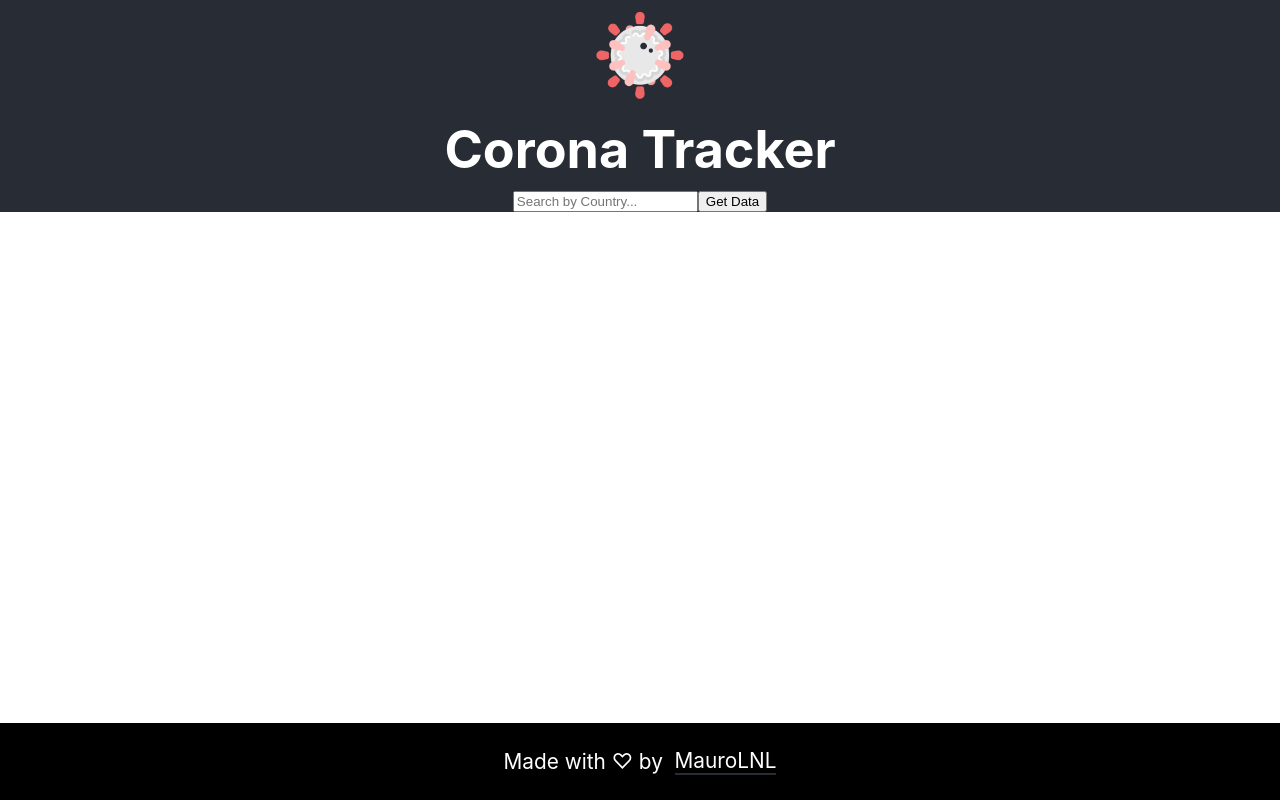
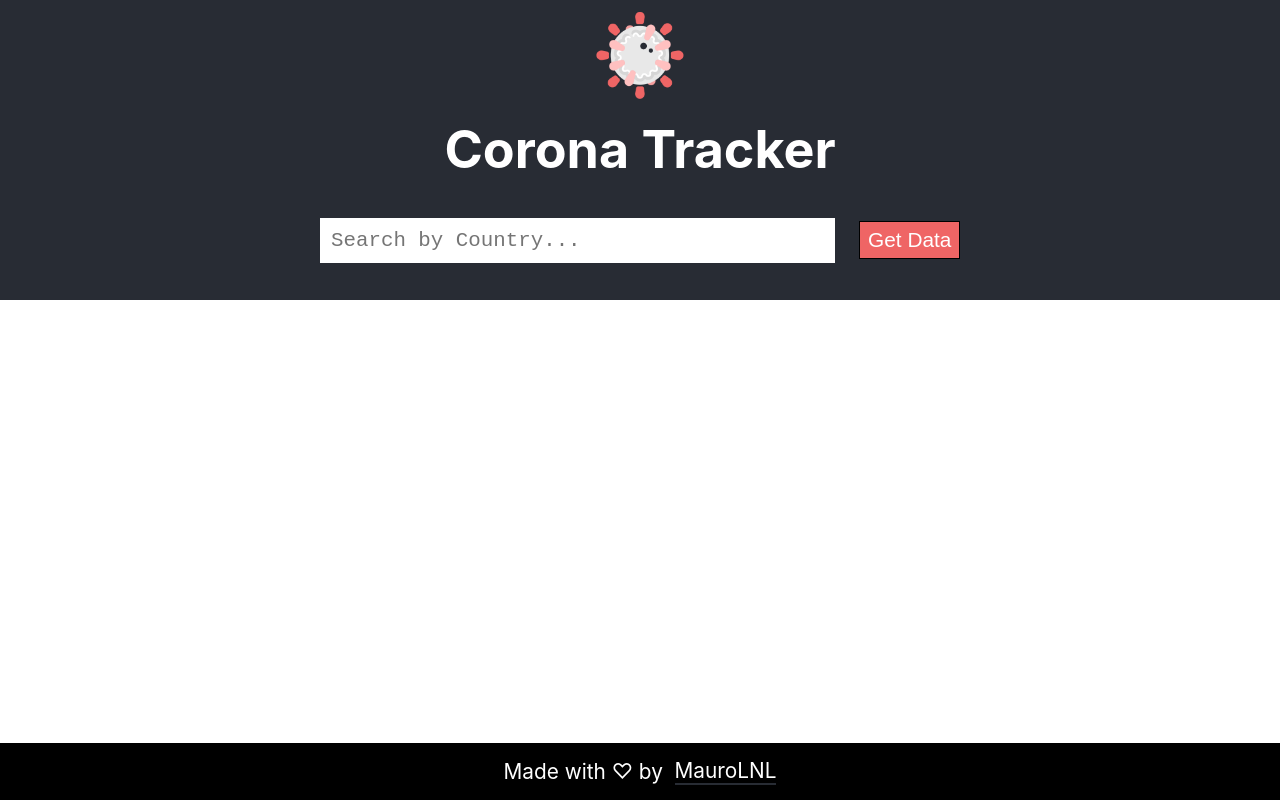
Before and after one commit to maurolnl/corona-tracker, a React (Vite) app: page / in a window 1280 px wide. Built offline with nearby package versions, Linux system fonts and the light colour scheme; no server answers.

Commit message:
Add styles and colors to Footer and Header

```diff
--- a/src/components/Footer/index.css
+++ b/src/components/Footer/index.css
@@ -13,6 +13,7 @@
   justify-content: center;
   color: var(--color-neutral-primary);
   font-size: 1.3rem;
+  margin: .7rem;
 }
 
 .footer-link {
--- a/src/components/Header/Header.jsx
+++ b/src/components/Header/Header.jsx
@@ -6,6 +6,7 @@ import SearchForm from "../SearchForm";
 const Header = ({ handleSubmit, handleChange, word }) => {
   return (
     <header className="App-header">
+      <div className="Header-Container">
         <div className="App-logo">
           <img className="App-img" src={AppLogo} alt="covid-logo"/>
         </div>
@@ -15,6 +16,7 @@ const Header = ({ handleSubmit, handleChange, word }) => {
           handleSubmit={handleSubmit}
           word={word}
         />
+      </div>
     </header>
   );
 };
--- a/src/components/Header/index.css
+++ b/src/components/Header/index.css
@@ -6,6 +6,13 @@
   justify-content: center;
   font-size: calc(10px + 2vmin);
   color: var(--color-neutral-primary)
+}
+
+.Header-Container {
+  width: 40rem;
+  max-width: 100%;
+  margin: 0 auto;
+  padding: 0 1.5rem;
 }
 
 .App-logo {
--- a/src/components/SearchForm/index.css
+++ b/src/components/SearchForm/index.css
@@ -0,0 +1,7 @@
+.Search-Form {
+  display: flex;
+  flex-direction: row;
+  flex-wrap: nowrap;
+  justify-content: space-between;
+  padding: 2.3rem 0;
+}
--- a/src/components/SearchForm/index.jsx
+++ b/src/components/SearchForm/index.jsx
@@ -1,8 +1,9 @@
 import React from 'react'
+import './index.css'
 
 const SearchForm = ({handleChange, handleSubmit, word}) => {
   return (
-      <form onSubmit={handleSubmit}>
+      <form onSubmit={handleSubmit} className="Search-Form">
         <input
           type="text"
           value={word}
--- a/src/index.css
+++ b/src/index.css
@@ -11,7 +11,7 @@ body {
 
 :root {
   --color-primary: #282c34;
-  --color-secondary: #282c34;
+  --color-secondary: #ef6565;
   --color-accent: #282c34;
   --color-neutral-primary: rgb(255, 255, 255);
   --color-neutral-secondary: black;
@@ -21,3 +21,26 @@ code {
   font-family: source-code-pro, Menlo, Monaco, Consolas, 'Courier New',
     monospace;
 }
+
+input {
+  font-family: monospace;
+  font-weight: 400;
+  display: block;
+  width: 100%;
+  padding: .5rem;
+  border: 3px solid var(--color-neutral-primary);
+  font-size: 1.3rem;
+}
+
+button {
+  background-color: var(--color-secondary);
+  color: var(--color-neutral-primary);
+  padding: .2rem;
+  width: 8rem;
+  margin-left: 1.5rem;
+  margin-top: .2rem;
+  height: 2.4rem;
+  font-size: 1.3rem;
+  border: 1px solid var(--color-neutral-secondary);
+  cursor:pointer;
+}
```
Lines whose indentation alone changed are shown as unchanged.
